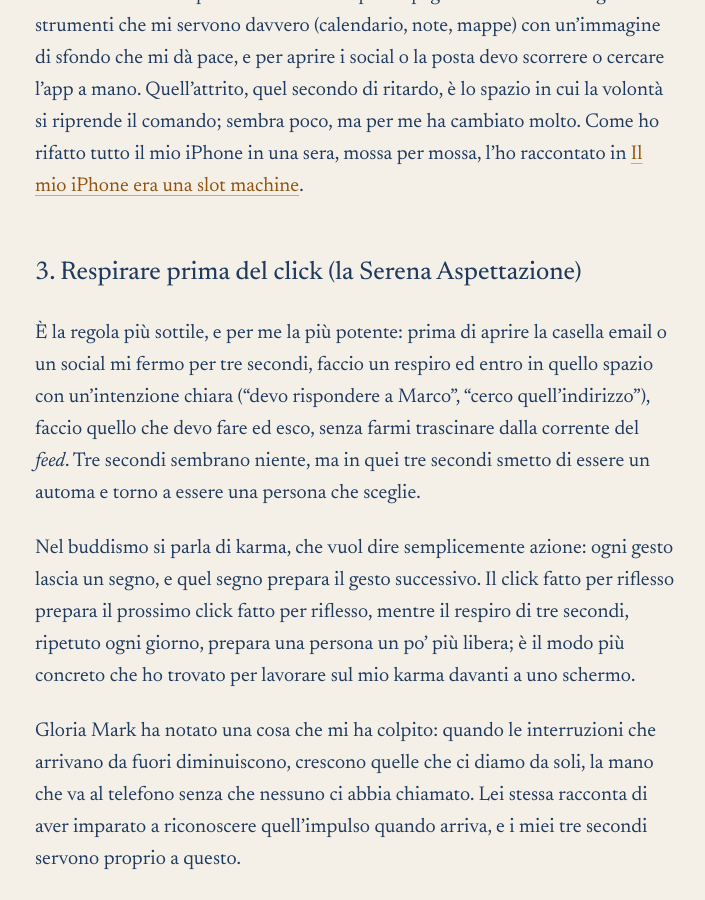
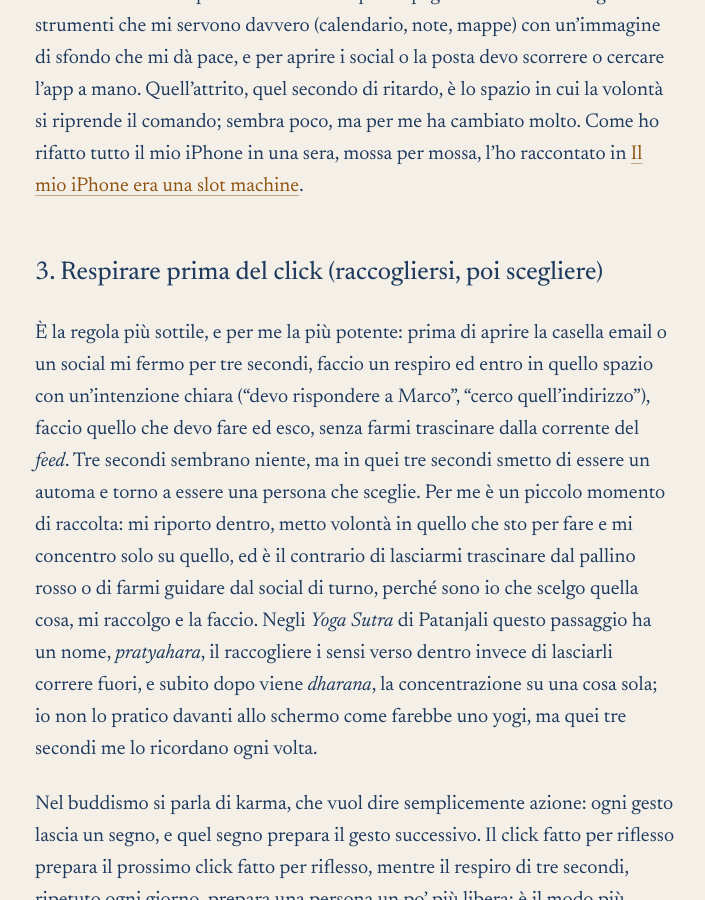
Before and after one commit to paolofurini/seapriilcuore, a Jekyll site: the page built from _posts/2026-03-23-oltre-il-digital-detox-cose-il-digital.md, in a window 1280 px wide and 900 px high, scrolled down 4300 px. Shown: the whole window, without its empty margins (15-720 px from the left). Built offline with Jekyll 4.4.1, drawn with Linux system fonts in a browser that asks for light colours.

Commit message:
Cos'è il Digital Feng Shui: terza regola come raccolta (pratyahara e dharana), tolta la Serena Aspettazione
Co-Authored-By: Claude Opus 5.5 <noreply@anthropic.com>
Claude-Session: https://claude.ai/code/session_016SExTMDK2rbQWkZuUU434g

```diff
--- a/_posts/2026-03-23-oltre-il-digital-detox-cose-il-digital.md
+++ b/_posts/2026-03-23-oltre-il-digital-detox-cose-il-digital.md
@@ -45,9 +46,9 @@ Guarda la prima schermata del tuo telefono e conta quante icone colorate ti fiss
 
 Io ho fatto così: ho spostato tutto e sulla prima pagina ho lasciato solo gli strumenti che mi servono davvero (calendario, note, mappe) con un’immagine di sfondo che mi dà pace, e per aprire i social o la posta devo scorrere o cercare l’app a mano. Quell’attrito, quel secondo di ritardo, è lo spazio in cui la volontà si riprende il comando; sembra poco, ma per me ha cambiato molto. Come ho rifatto tutto il mio iPhone in una sera, mossa per mossa, l’ho raccontato in [Il mio iPhone era una slot machine]({{ '/blog/il-mio-iphone-era-una-slot-machine/' | relative_url }}).
 
-### 3. Respirare prima del click (la Serena Aspettazione)
+### 3. Respirare prima del click (raccogliersi, poi scegliere)
 
-È la regola più sottile, e per me la più potente: prima di aprire la casella email o un social mi fermo per tre secondi, faccio un respiro ed entro in quello spazio con un’intenzione chiara (“devo rispondere a Marco”, “cerco quell’indirizzo”), faccio quello che devo fare ed esco, senza farmi trascinare dalla corrente del *feed*. Tre secondi sembrano niente, ma in quei tre secondi smetto di essere un automa e torno a essere una persona che sceglie.
+È la regola più sottile, e per me la più potente: prima di aprire la casella email o un social mi fermo per tre secondi, faccio un respiro ed entro in quello spazio con un’intenzione chiara (“devo rispondere a Marco”, “cerco quell’indirizzo”), faccio quello che devo fare ed esco, senza farmi trascinare dalla corrente del *feed*. Tre secondi sembrano niente, ma in quei tre secondi smetto di essere un automa e torno a essere una persona che sceglie. Per me è un piccolo momento di raccolta: mi riporto dentro, metto volontà in quello che sto per fare e mi concentro solo su quello, ed è il contrario di lasciarmi trascinare dal pallino rosso o di farmi guidare dal social di turno, perché sono io che scelgo quella cosa, mi raccolgo e la faccio. Negli *Yoga Sutra* di Patanjali questo passaggio ha un nome, *pratyahara*, il raccogliere i sensi verso dentro invece di lasciarli correre fuori, e subito dopo viene *dharana*, la concentrazione su una cosa sola; io non lo pratico davanti allo schermo come farebbe uno yogi, ma quei tre secondi me lo ricordano ogni volta.
 
 Nel buddismo si parla di karma, che vuol dire semplicemente azione: ogni gesto lascia un segno, e quel segno prepara il gesto successivo. Il click fatto per riflesso prepara il prossimo click fatto per riflesso, mentre il respiro di tre secondi, ripetuto ogni giorno, prepara una persona un po’ più libera; è il modo più concreto che ho trovato per lavorare sul mio karma davanti a uno schermo.
 
```
Also changed, not shown: other parts of _posts/2026-03-23-oltre-il-digital-detox-cose-il-digital.md (+1 -0 lines).
